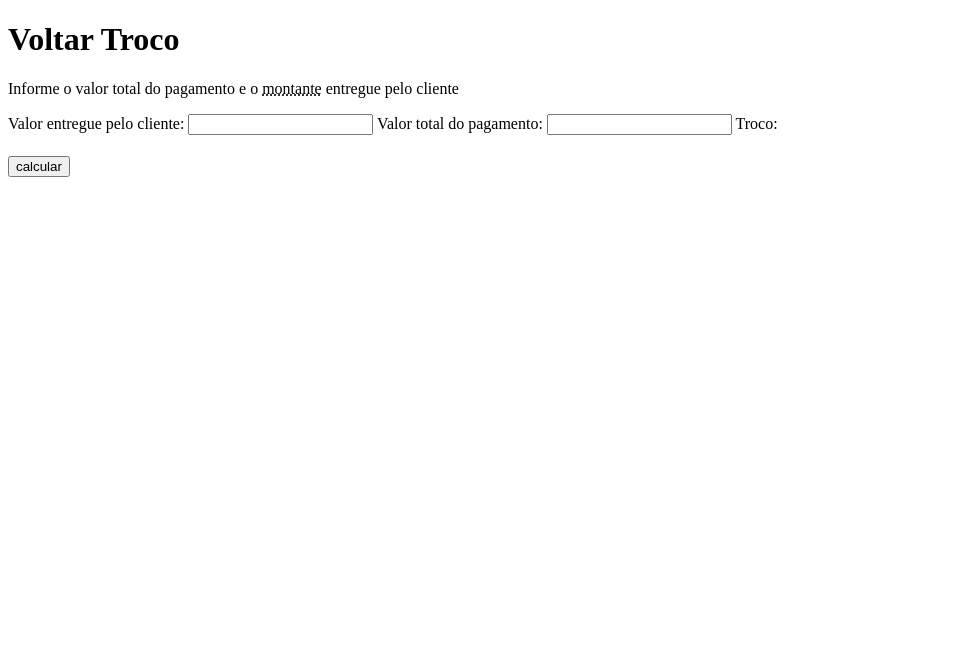
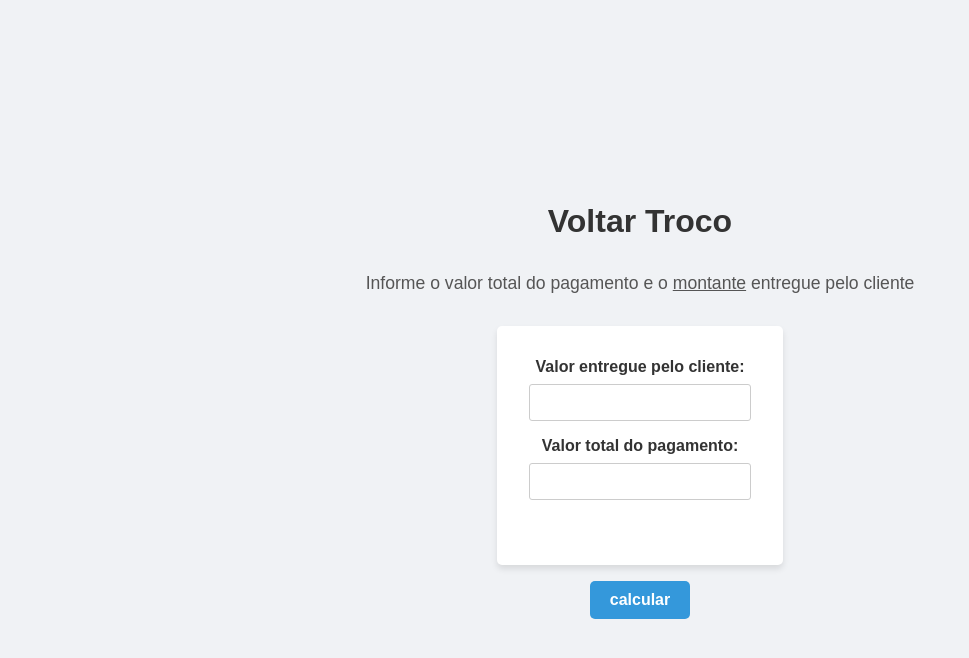
Before and after one commit to yuri-evangelista-vieira/matematicaNoDiaADia, a plain HTML site: page VoltarTroco/voltarTroco.html in a window 1280 px wide. Shown: the whole page, without its empty margins (0-969 px from the left). Drawn offline with Linux system fonts and the light colour scheme.

Commit message:
3 alterações no projeto dei vida ao botão da página inicial que leva a página de ocupação criei a pasta que contem os arquivos da página de calculo da ocupação do hotel estilizei a página votlar troco e removi um label que estava lá que causava uma repetição que acaba ficando uma experiência ruim para o usuário.

```diff
--- a/VoltarTroco/voltarTroco.css
+++ b/VoltarTroco/voltarTroco.css
@@ -0,0 +1,81 @@
+body {
+    font-family: 'Arial', sans-serif;
+    background-color: #f0f2f5;
+    display: flex;
+    flex-direction: column;
+    justify-content: center;
+    align-items: center;
+    height: 100vh;
+    margin: 0;
+    padding: 0;
+}
+
+h1 {
+    color: #333;
+    font-size: 2rem;
+    margin-bottom: 1rem;
+}
+
+p {
+    color: #555;
+    font-size: 1.1rem;
+    margin-bottom: 2rem;
+}
+
+form {
+    background-color: #ffffff;
+    border-radius: 5px;
+    padding: 2rem;
+    box-shadow: 0 4px 6px rgba(0, 0, 0, 0.1);
+}
+
+label {
+    display: block;
+    font-weight: bold;
+    color: #333;
+    margin-bottom: 0.5rem;
+    text-align: center;
+}
+
+input {
+    width: 200px;
+    padding: 10px;
+    border: 1px solid #ccc;
+    border-radius: 3px;
+    margin-bottom: 1rem;
+    text-align: center;
+}
+
+h1#trocoH1 {
+    font-size: 1.5rem;
+    color: #333;
+    margin-left: 0.5rem;
+    text-align: center;
+}
+
+button {
+    background-color: #3498db;
+    color: #fff;
+    font-size: 1rem;
+    font-weight: bold;
+    padding: 10px 20px;
+    border: none;
+    border-radius: 5px;
+    cursor: pointer;
+    margin-top: 1rem;
+    transition: background-color 0.2s;
+}
+
+button:hover {
+    background-color: #2980b9;
+}
+
+button:active {
+    background-color: #3498db;
+    transform: translateY(1px);
+}
+
+abbr {
+    text-decoration: underline;
+    cursor: help;
+}
--- a/VoltarTroco/voltarTroco.html
+++ b/VoltarTroco/voltarTroco.html
@@ -22,7 +22,7 @@
         <label for="totalPagamento">Valor total do pagamento:</label>
         <input type="number" id="totalPagamento">
 
-        <label for="valorTroco">Troco:</label>
+        <!-- <label for="valorTroco">   :</label> -->
         <h1 id="trocoH1"></h1>
     </form>
 
--- a/VoltarTroco/voltarTroco.js
+++ b/VoltarTroco/voltarTroco.js
@@ -11,7 +11,7 @@ function calcularTroco() {
     }
 
     const calculoTroco = campoMontCliente - campoValorTotal;
-    trocoH1.textContent = `Troco: ${calculoTroco}`
+    trocoH1.textContent = `Troco: R$ ${calculoTroco}`
 }
 
 
```
Also changed, not shown: Ocupacao/ocupacao.html (added, +11 -0 lines), PaginaInicial/inicio.js (+13 -0 lines), Ocupacao/ocupacao.css (added), Ocupacao/ocupacao.js (added).
